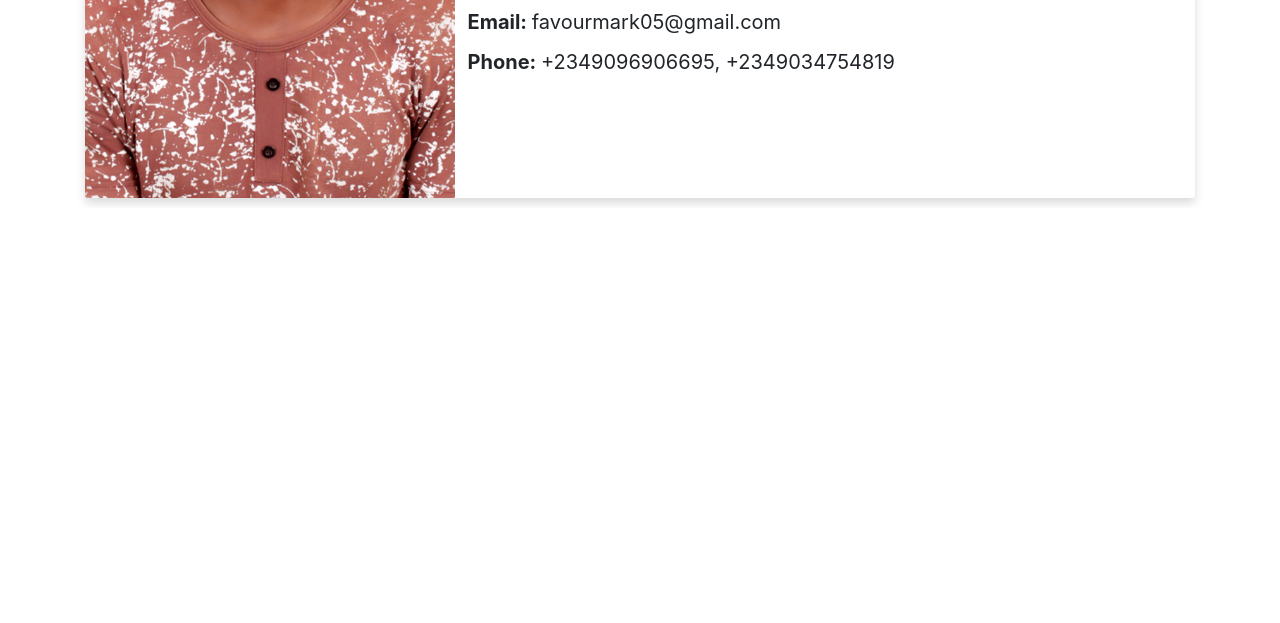
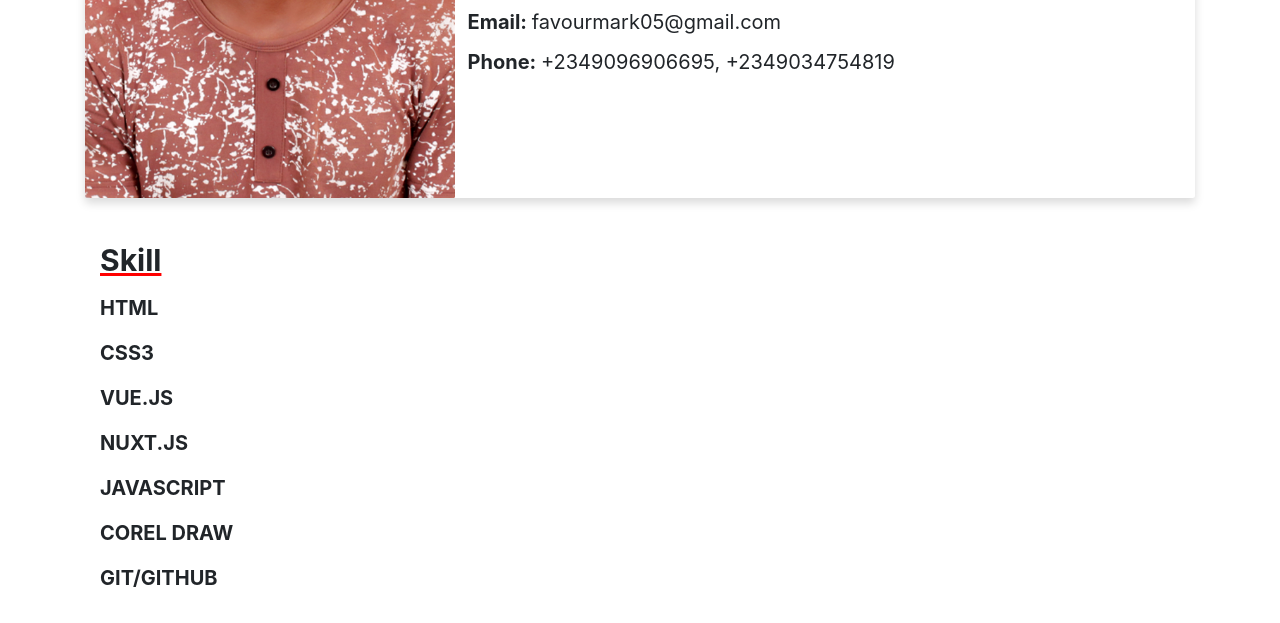
Before and after one commit to favourmark05/AboutMe, a plain HTML site: page about.html in a window 1280 px wide. Shown: the part 1161-1784 px from the top of the page. Before the commit the page ends 1369 px from the top, so only its background shows below. Drawn offline with nearby package versions, Linux system fonts and the light colour scheme.

Commit message:
skills and links

```diff
--- a/about.html
+++ b/about.html
@@ -1,5 +1,6 @@
 <!DOCTYPE html>
 <html lang="en">
+
 <head>
   <meta charset="UTF-8">
   <meta name="viewport" content="width=device-width, initial-scale=1.0">
@@ -11,10 +12,17 @@
   <link href="https://unpkg.com/aos@2.3.1/dist/aos.css" rel="stylesheet">
   <link href="https://fonts.googleapis.com/css?family=Pacifico&display=swap" rel="stylesheet">
 </head>
+
 <body>
   <header id="header">
       <div class="about-welcome-sect">
+          <a href="index.html" class="navbar-brand float-left Mark pl-5 pt-5">MFONIDO MARK</a>
       <h1 class="text-center ">About Me</h1>
+      <!-- <div class="col-md-6 buttons">
+                <a href="about.html" class="welcome-btn ">About Me</a>
+                <a href="#" class="welcome-btn ">Explore Project</a>
+                <a href="#" class="welcome-btn ">Say Hello</a>
+            </div> -->
     </div>
   </header>
   <div class="container text-center pt-5">
@@ -26,7 +34,10 @@
         <div class="col-md-8">
           <div class="card-body">
             <h3 class="card-title">About me</h3>
-                          <p class="card-text" id="card-text">I'm Mfonido Friday Mark. I design thoughtful digital experiences & beautiful brand aesthetics. I provide high quality web design, graphics services, digital marketing and online advert for Businesses and Personal Brands. Hire me to build you a website,design your graphic works teach you to code or speak at your event. </p>
+            <p class="card-text" id="card-text">I'm Mfonido Friday Mark. I design thoughtful digital experiences &
+              beautiful brand aesthetics. I provide high quality web design, graphics services, digital marketing and
+              online advert for Businesses and Personal Brands. Hire me to build you a website,design your graphic works
+              teach you to code or speak at your event. </p>
             <!-- <p class="card-text"><small class="text-muted">Last updated 3 mins ago</small></p> -->
             <br><br>
             <div class="about-info">
@@ -37,6 +48,29 @@
               <!-- <p><span class="title-s">Phone: </span> <span>+2349034754819</span></p> -->
             </div>
           </div>
+        </div>
+      </div>
+    </div>
+  </div>
+  <div class="container">
+    <div class="col-md-12 py-5">
+        <div class="skill-mf">
+            <p class="title-ss">Skill</p>
+
+            <span>HTML</span> <br><br>
+
+            <span>CSS3</span> <br><br>
+
+            <span>VUE.JS</span><br><br>
+
+            <span>NUXT.JS</span> <br><br>
+
+            <span>JAVASCRIPT</span> <br><br>
+
+            <span>COREL DRAW</span> <br><br>
+
+            <span>GIT/GITHUB</span> <br>
+
           </div>
         </div>
     </div>
@@ -76,4 +110,5 @@
     crossorigin="anonymous"></script>
   <script src="main.js"></script>
 </body>
+
 </html>
--- a/style.css
+++ b/style.css
@@ -20,8 +20,11 @@ a:hover{
     text-decoration: none;
     color: white;
 }
-.anchor{
-    /* font-size: 10px !important; */
+.Mark {
+    text-decoration: none !important;
+    color: white !important;
+    font-size: 30px !important;
+    font-weight: bolder !important;
 }
 
 body{
@@ -171,11 +174,15 @@ body{
 .about-welcome-sect > h1{
     color: white;
     font-size: 19vh;
-    padding-top: 40vh;
+    padding-top: 20vh;
     padding-bottom: 30vh;
     text-align: center;
     font-family: 'Pacifico', cursive !important;
 }
+/* .buttons{
+    position: absolute;
+    margin-top: -30vh;
+} */
 .card{
     border: none !important;
 }
@@ -194,6 +201,20 @@ body{
     font-size: 20px;
     text-align: start !important;
 }
-.title-s{
+.title-s {
     font-weight: bolder;
 }
+.skill-mf > p{
+    font-size: 30px !important;
+}
+.skill-mf > span {
+    font-size: 20px;
+}
+.title-ss{
+    font-weight: bolder;
+    text-decoration-line: underline;
+    text-decoration-color: red;
+}
+.skill-mf > span {
+    font-weight: bolder !important;
+}
```
Also changed, not shown: index.html (+2 -2 lines). Lines whose indentation alone changed are shown as unchanged.
